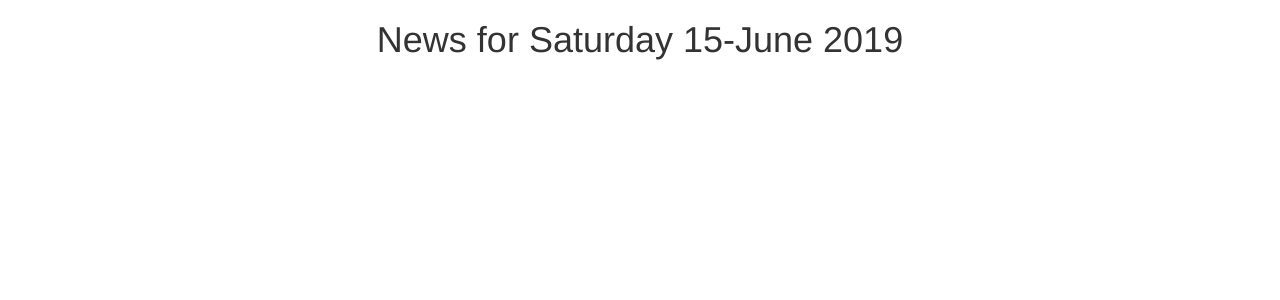
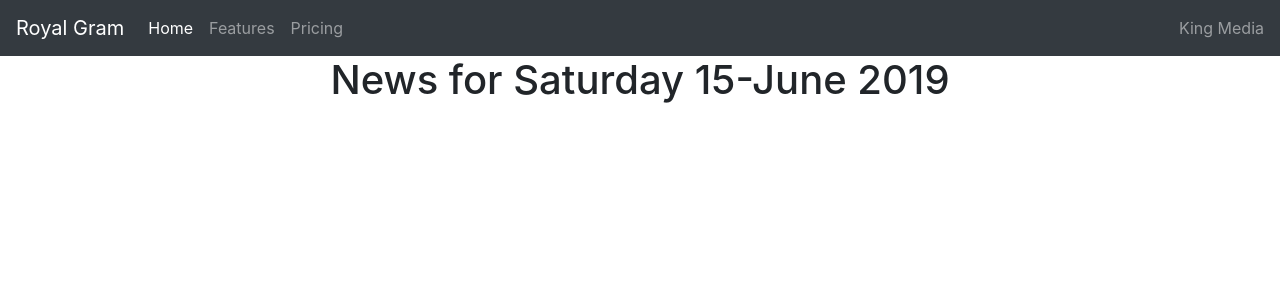
Before and after one commit to Uomar7/gallery, a Django app: page / in a window 1280 px wide. Shown: the top 300 px of the page. Run offline with Django 3.2, Linux system fonts and the light colour scheme; some libraries are stand-ins or nearby versions.

Commit message:
created navbar template and called in the base template

```diff
--- a/instagram/templates/all-out/base.html
+++ b/instagram/templates/all-out/base.html
@@ -1,4 +1,5 @@
-{% load bootstrap3 %}
+{% load bootstrap4 %}
+{% load static %}
 <!DOCTYPE html>
 <html lang="en">
 <head>
@@ -16,6 +17,7 @@
     {% endblock %}
 </head>
 <body>
+    {% include "navbar.html" %}
 
     {% block content %}
     <h1 class="text-center">News for {{date|date:"l d-F Y"}}</h1>
--- /dev/null
+++ b/instagram/templates/navbar.html
@@ -0,0 +1,37 @@
+<!DOCTYPE html>
+<html lang="en">
+<head>
+    <meta charset="UTF-8">
+    <meta name="viewport" content="width=device-width, initial-scale=1.0">
+    <meta http-equiv="X-UA-Compatible" content="ie=edge">
+    <title>Document</title>
+</head>
+<body>
+   <!--Navbar -->
+<nav class="navbar navbar-expand-lg navbar-dark bg-dark">
+  <a class="navbar-brand" href="#">Royal Gram</a>
+  <button class="navbar-toggler" type="button" data-toggle="collapse" data-target="#navbarText" aria-controls="navbarText" aria-expanded="false" aria-label="Toggle navigation">
+    <span class="navbar-toggler-icon"></span>
+  </button>
+  <div class="collapse navbar-collapse" id="navbarText">
+    <ul class="navbar-nav mr-auto">
+      <li class="nav-item active">
+        <a class="nav-link" href="#">Home <span class="sr-only">(current)</span></a>
+      </li>
+      <li class="nav-item">
+        <a class="nav-link" href="#">Features</a>
+      </li>
+      <li class="nav-item">
+        <a class="nav-link" href="#">Pricing</a>
+      </li>
+    </ul>
+    <span class="navbar-text">
+      K<span>ing</span>  Media
+    </span>
+  </div>
+</nav>
+<!--/.Navbar -->
+
+</nav>
+</body>
+</html>
```
Also changed, not shown: instagram/views.py (+0 -11 lines).
